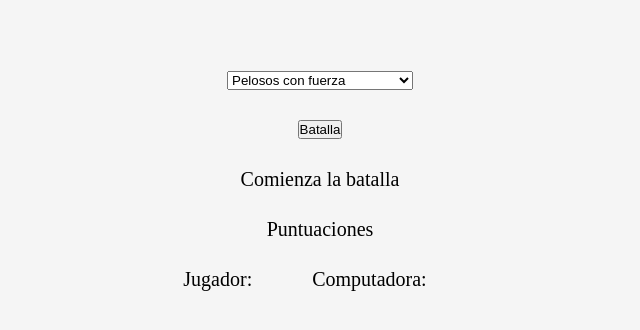
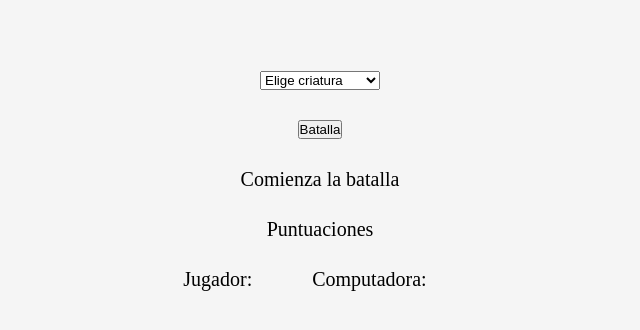
Before and after one commit to lvaldenebro/creatures-battle, a website: page docs/index.html in a window 1280 px wide. Shown: the part 280-610 px from the top of the page, without its empty margins (320-960 px from the left). Drawn offline with Linux system fonts and the light colour scheme.

Commit message:
Updates docs data for GitHub pages

```diff
--- a/docs/index.html
+++ b/docs/index.html
@@ -14,11 +14,12 @@
         <h1 class="main_title">Los anillos del poder</h1>
         <form class="main_form">
             <select class="js-user-select" name="options" id="options">
-                <option value="hairy">Pelosos con fuerza</option>
-                <option value="southern">Sureños buenos con fuerza</option>
-                <option value="dwarf">Enanos con fuerza</option>
-                <option value="numenorean">Númenóreanos con fuerza</option>
-                <option value="elf">Elfos con fuerza</option>
+                <option value="default">Elige criatura</option>
+                <option value="hairy">Pelosos</option>
+                <option value="southern">Sureños buenos</option>
+                <option value="dwarf">Enanos</option>
+                <option value="numenorean">Númenóreanos</option>
+                <option value="elf">Elfos</option>
             </select>
         </form>
         <button class="js-play-button" type="submit" value="battle">Batalla</button>
```
Also changed, not shown: docs/assets/js/main.js (+1 -1 lines), src/js/main.js (+9 -9 lines).
